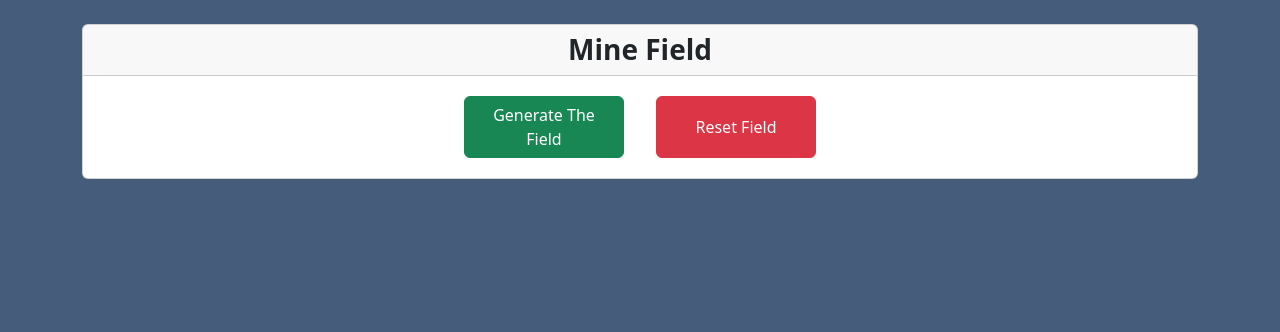
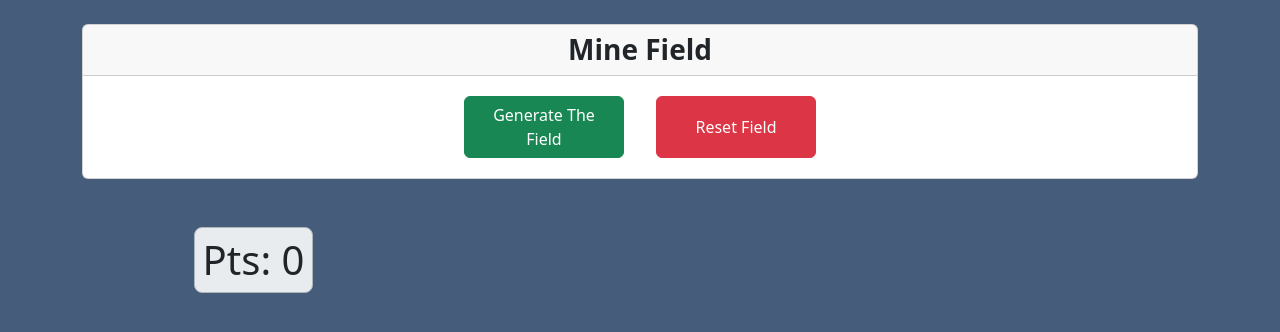
Before and after one commit to francescomascellino/js-campominato-dom, a plain HTML site: page index.html in a window 1280 px wide. Drawn offline with nearby package versions, Linux system fonts and the light colour scheme.

Commit message:
add point counter markup

```diff
--- a/index.html
+++ b/index.html
@@ -46,6 +46,11 @@
                         class=" text-center text-danger border border-2 border-danger p-2 rounded-3 text-bg-dark bg-gradient shadow">Game
                         Over</h1>
                 </div>
+
+                <h1
+                    class="border border-1 border-dark-subtle rounded-3 p-2 text-center bg-body-secondary">Pts:
+                    <span id="scoreCounter">0</span></h1>
+
             </div>
 
         </div>
```
Also changed, not shown: assets/js/main.js (+17 -4 lines).
